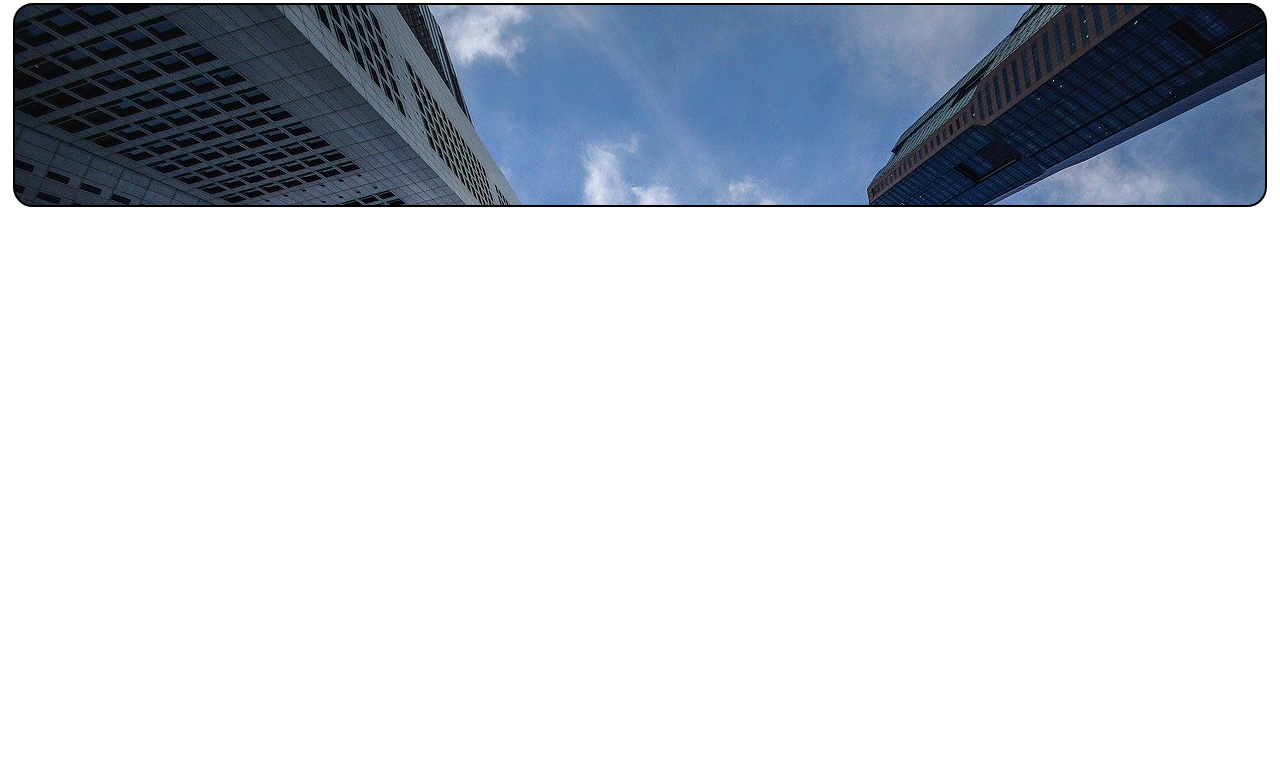
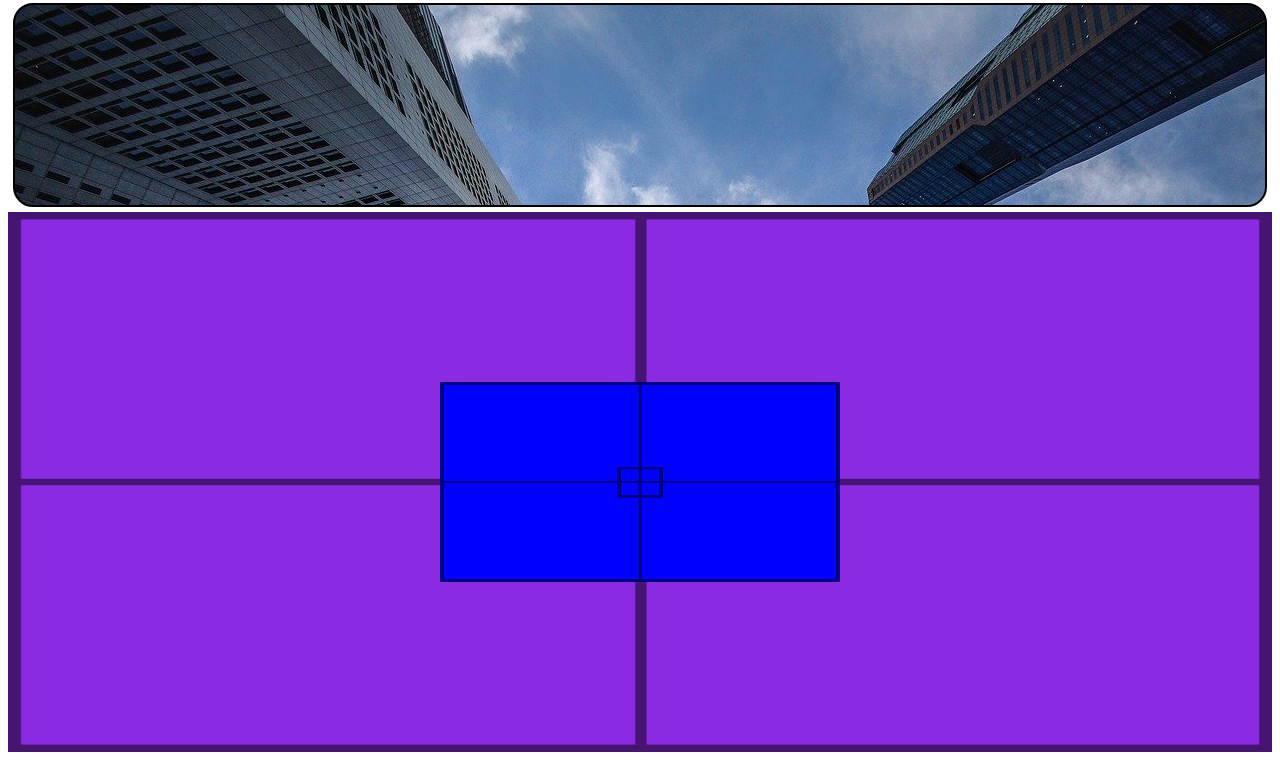
Before and after one commit to leonardoricardodev98/Praticar-Programacao, a plain HTML site: page Exercicios-html-css/index.html in a window 1280 px wide. Shown: the part 1152-1912 px from the top of the page. Before the commit the page ends 1367 px from the top, so only its background shows below. Drawn offline with Linux system fonts and the light colour scheme.

Commit message:
centralizei a imagem horizontalmente e verticalmente

```diff
--- a/Exercicios-html-css/index.html
+++ b/Exercicios-html-css/index.html
@@ -47,5 +47,14 @@
 
     </div>
 
+
+    <!--centralizar horizontalmente e verticalmente-->
+
+    <section id="container">
+        <article id="conteudo">
+
+        </article>
+    </section>
+
 </body>
 </html>
--- a/Exercicios-html-css/style.css
+++ b/Exercicios-html-css/style.css
@@ -48,3 +48,28 @@ div#l3{
 div#l4{
     background-position: center center;
 }
+
+
+#container{
+    position: relative;
+    height: 500px;
+    background-color: blueviolet;
+    padding: 20px;
+    background-image: url('imagens/target001.png');
+    background-size: 100% 100%;
+}
+
+#conteudo{
+    position: absolute;
+    height: 200px;
+    background-color: blue;
+    width: 400px;
+
+    left: 50%;
+    top: 50%;
+
+    background-image: url('imagens/target001.png');
+    background-size: 100% 100%;
+
+    transform: translate(-50%, -50%);
+}
--- a/Projeto-Iphone/style.css
+++ b/Projeto-Iphone/style.css
@@ -1,11 +1,18 @@
 @charset "Utf-8";
 
 header{
+    background-color: rgb(48, 136, 212);
+}
 
+nav{
+    background-color: aquamarine;
 }
 
 body{
 background-color: blueviolet;
+background-image:url('imagens/tecnologia.webp');
+background-size:contain;
+background-attachment:fixed;
 }
 
 main{
@@ -17,6 +24,7 @@ main{
     padding-right: 40px;
     padding-bottom: 50px;
     padding-bottom: 50px;
+
 }
 
 main p{
```
Also changed, not shown: Projeto-Iphone/imagens/Tendencias-de-tecnologia-2023-Capa.jpg (added), Projeto-Iphone/imagens/tecnologia.webp (added).
